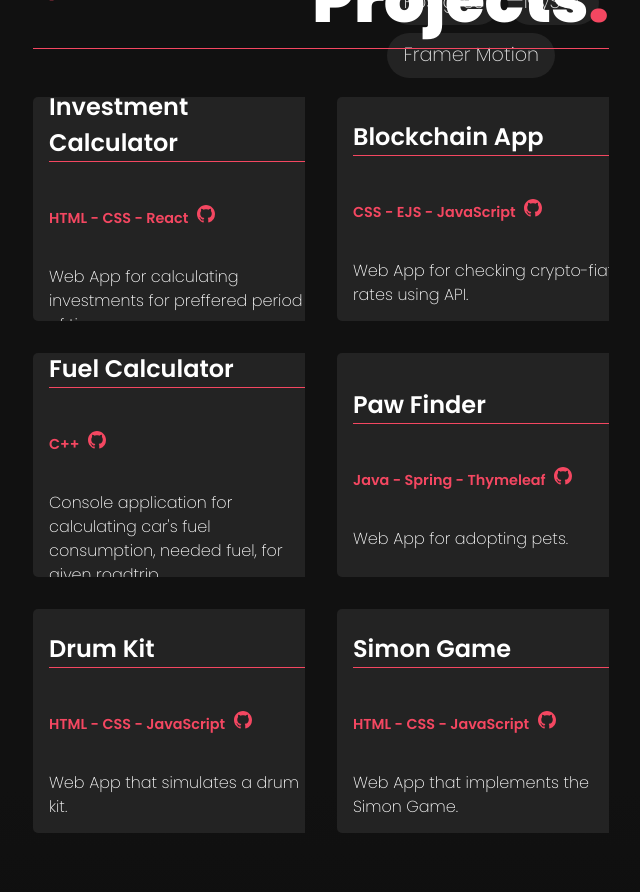
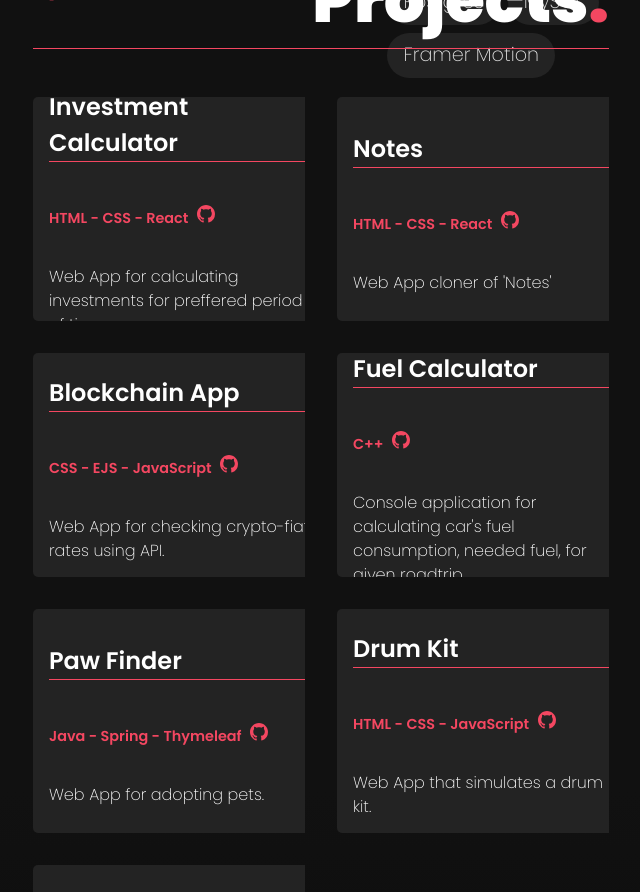
Before and after one commit to dimovv23/Personal-Website-2, a React (Vite) app: page / in a window 1280 px wide. Shown: the part 1440-2332 px from the top of the page, without its empty margins (319-959 px from the left). Built offline with nearby package versions, Linux system fonts and the light colour scheme.

Commit message:
'Notes App' added

```diff
--- a/src/components/Projects/Projects.jsx
+++ b/src/components/Projects/Projects.jsx
@@ -27,6 +27,14 @@ export default function Projects() {
               description={
                 "Web App for calculating investments for preffered period of time."
               }
+            />
+          </Reveal>
+          <Reveal width="100%">
+            <Project
+              url={"https://github.com/dimovv23/Notes-App"}
+              projectName={"Notes"}
+              technologies={"HTML - CSS - React"}
+              description={"Web App cloner of 'Notes'"}
             />
           </Reveal>
           <Reveal width="100%">
```
